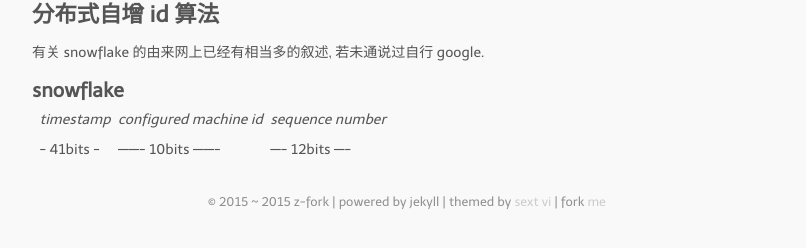
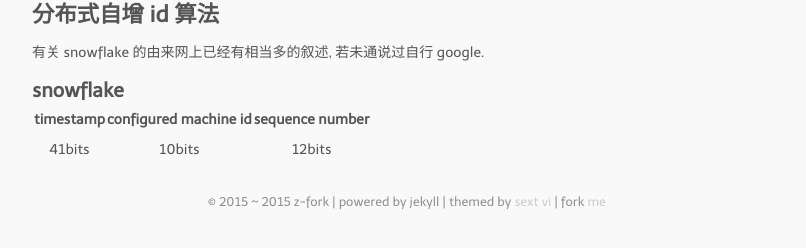
Before and after one commit to z-fork/z-fork.github.io, a Jekyll site: the page built from _posts/2015-10-11-snowflake.markdown, in a window 1280 px wide. Shown: the part 182-430 px from the top of the page, without its empty margins (233-1039 px from the left). Built offline with Jekyll 4.4.1, drawn with Linux system fonts in a browser that asks for light colours; nearby versions of some CDN libraries; some web fonts are replaced; Markdown is read by kramdown in place of the engine named in the settings.

```diff
--- a/_posts/2015-10-11-snowflake.markdown
+++ b/_posts/2015-10-11-snowflake.markdown
@@ -12,5 +12,6 @@ tags:
 
 #### snowflake
 
-|| *timestamp* || *configured machine id* || *sequence number* ||
-|| -  41bits - || -------  10bits ------- || ----  12bits ---- ||
+| timestamp | configured machine id | sequence number  |
+| :-------: |:---------------------:| :---------------:|
+| 41bits    | 10bits                | 12bits           |
```
